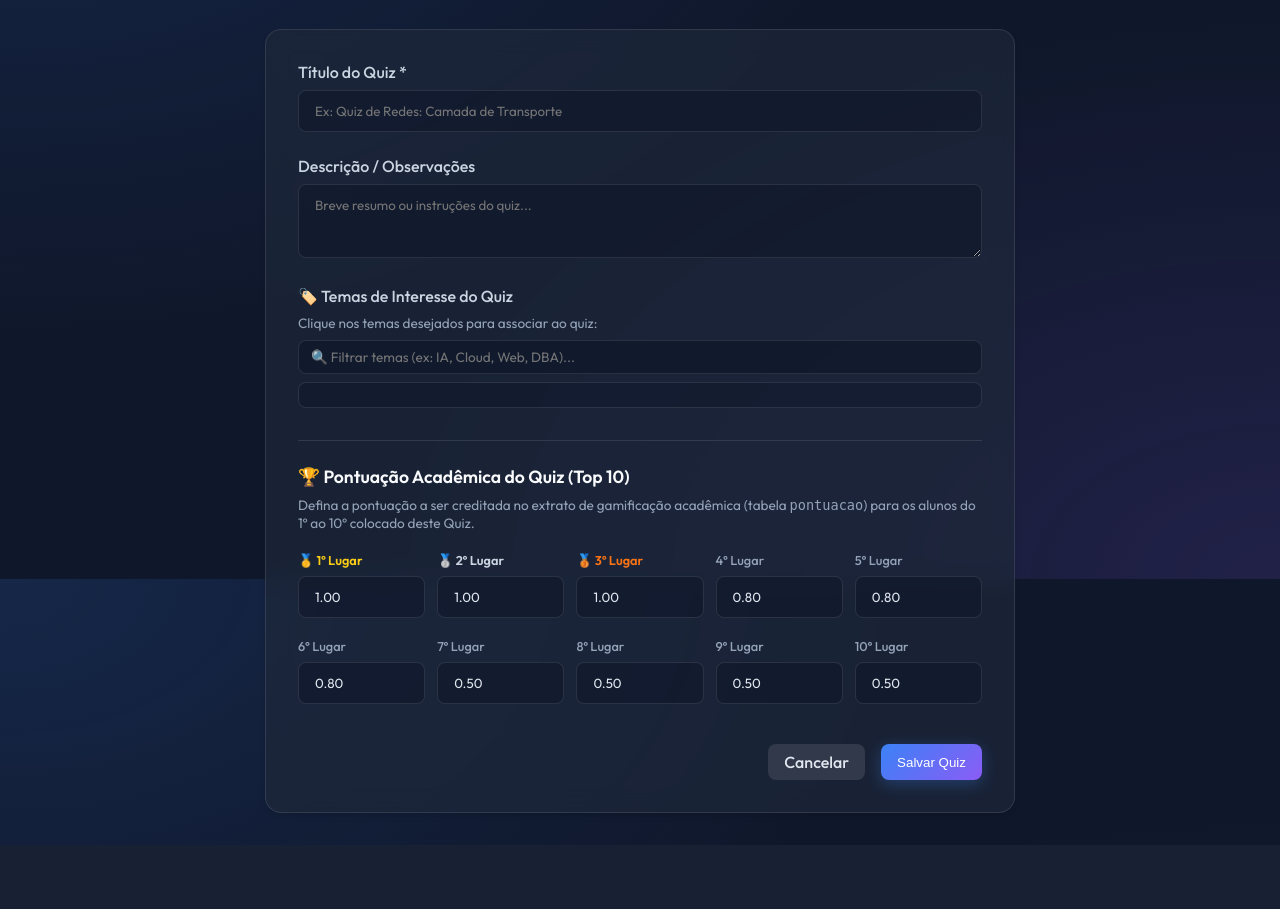
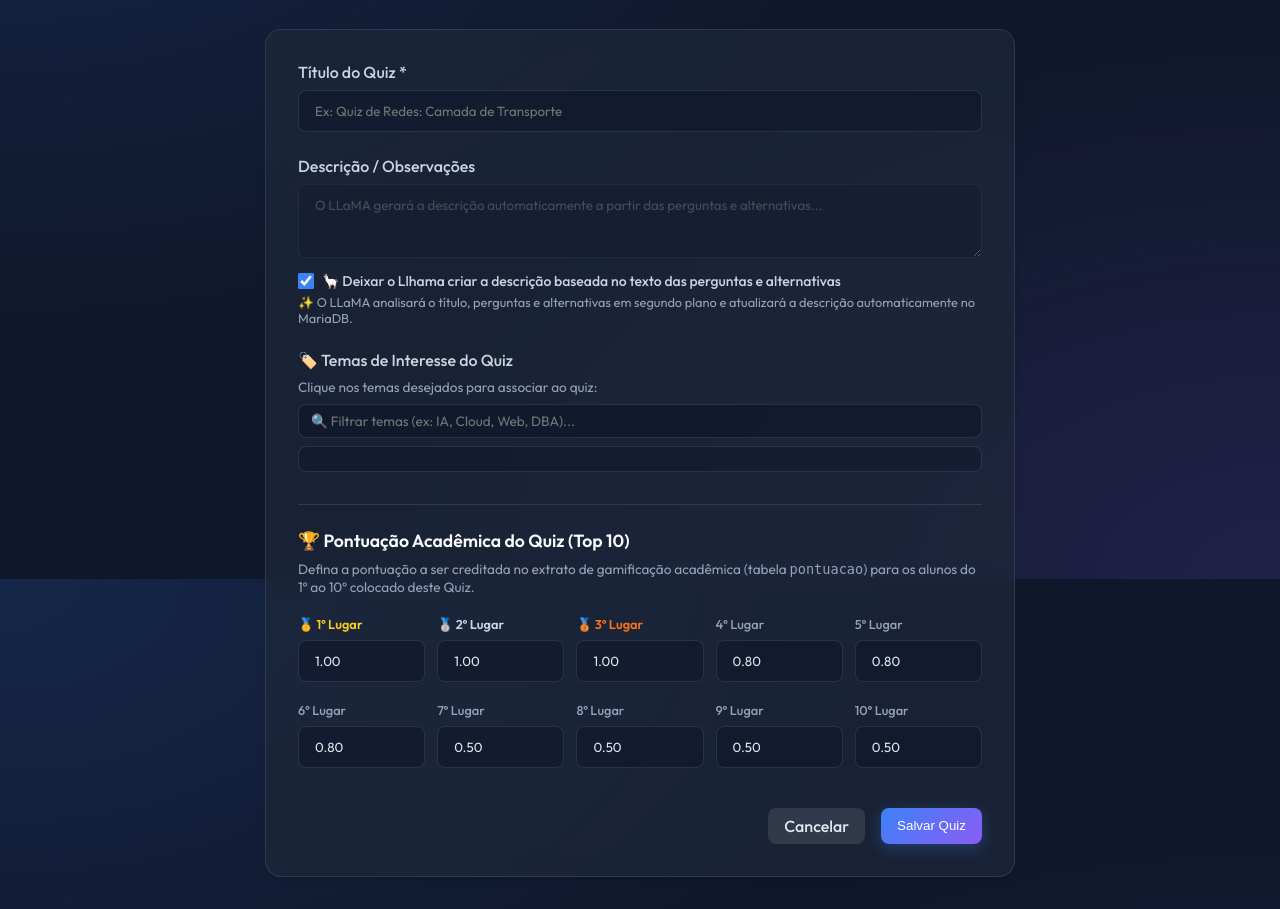
Before and after one commit to hpoyatos/pyAnimaGamification, a Flask app: page /quiz/new in a window 1280 px wide. Shown: the part 221-1130 px from the top of the page. Before the commit the page ends 1036 px from the top, so only its background shows below. Run offline with Flask 3, Linux system fonts and the light colour scheme; some libraries are stand-ins or nearby versions.

Commit message:
feat: add asynchronous LLM-powered quiz description generation via Ollama

```diff
--- a/forms/quiz_form.py
+++ b/forms/quiz_form.py
@@ -1,8 +1,9 @@
 from flask_wtf import FlaskForm
 from wtforms import (
     StringField, TextAreaField, IntegerField, DecimalField,
-    RadioField, SelectMultipleField, SubmitField, DateTimeLocalField
+    RadioField, SelectMultipleField, SubmitField, DateTimeLocalField, BooleanField
 )
+
 from wtforms.validators import DataRequired, Length, Optional, NumberRange
 from wtforms_sqlalchemy.fields import QuerySelectField
 from models.quiz import Quiz, QuizPergunta, TemaInteresse
@@ -21,8 +22,13 @@ def get_temas():
 class QuizForm(FlaskForm):
     quiz_titulo = StringField('Título do Quiz', validators=[DataRequired(), Length(max=150)])
     quiz_descricao = TextAreaField('Descrição / Observações', validators=[Optional()])
+    gerar_descricao_ia = BooleanField(
+        'Deixar o Llhama criar a descrição baseada no texto das perguntas e alternativas',
+        default=True
+    )
     temas = SelectMultipleField('Temas de Interesse', coerce=int, validators=[Optional()])
     perguntas_selecionadas = SelectMultipleField('Perguntas do Banco', coerce=int, validators=[Optional()])
+
 
     # Pontos Top 10 acadêmicos no Quiz
     pontos_1_lugar = DecimalField('1º Lugar (pts)', default=1.00, places=2, validators=[DataRequired()])
--- a/templates/quiz/form.html
+++ b/templates/quiz/form.html
@@ -57,11 +57,22 @@
 
         <div class="form-group">
             <label for="quiz_descricao">{{ form.quiz_descricao.label.text }}</label>
-            {{ form.quiz_descricao(rows=3, placeholder="Breve resumo ou instruções do quiz...") }}
+            {{ form.quiz_descricao(id="quiz_descricao", rows=3, placeholder="Breve resumo ou instruções do quiz...") }}
             {% for error in form.quiz_descricao.errors %}
                 <span class="error-msg">{{ error }}</span>
             {% endfor %}
+
+            <div class="checkbox-group" style="margin-top: 0.6rem; display: flex; align-items: center; gap: 0.5rem;">
+                {{ form.gerar_descricao_ia(id="gerar_descricao_ia") }}
+                <label for="gerar_descricao_ia" style="font-weight: 500; font-size: 0.875rem; color: #cbd5e1; cursor: pointer; margin-bottom: 0;">
+                    🦙 {{ form.gerar_descricao_ia.label.text }}
+                </label>
+            </div>
+            <small id="ia_hint" style="color: #94a3b8; font-size: 0.8rem; display: block; margin-top: 0.25rem;">
+                ✨ O LLaMA analisará o título, perguntas e alternativas em segundo plano e atualizará a descrição automaticamente no MariaDB.
+            </small>
         </div>
+
 
         <div class="form-group">
             <label>🏷️ Temas de Interesse do Quiz</label>
@@ -176,6 +187,35 @@
 </div>
 
 <script>
+function toggleQuizDescricao() {
+    const chk = document.getElementById('gerar_descricao_ia');
+    const txtArea = document.getElementById('quiz_descricao');
+    const hint = document.getElementById('ia_hint');
+    if (!chk || !txtArea) return;
+
+    if (chk.checked) {
+        txtArea.disabled = true;
+        txtArea.style.opacity = '0.5';
+        txtArea.style.cursor = 'not-allowed';
+        txtArea.placeholder = "O LLaMA gerará a descrição automaticamente a partir das perguntas e alternativas...";
+        if (hint) hint.style.display = 'block';
+    } else {
+        txtArea.disabled = false;
+        txtArea.style.opacity = '1';
+        txtArea.style.cursor = 'text';
+        txtArea.placeholder = "Breve resumo ou instruções do quiz...";
+        if (hint) hint.style.display = 'none';
+    }
+}
+
+document.addEventListener('DOMContentLoaded', function() {
+    const chk = document.getElementById('gerar_descricao_ia');
+    if (chk) {
+        chk.addEventListener('change', toggleQuizDescricao);
+        toggleQuizDescricao();
+    }
+});
+
 function updatePillState(checkbox) {
     const badge = document.getElementById('badge_' + checkbox.id);
     if (badge) {
@@ -200,4 +240,5 @@ function filterTemas() {
     });
 }
 </script>
+
 {% endblock %}
--- a/views/quiz_view.py
+++ b/views/quiz_view.py
@@ -21,6 +21,56 @@ def list_quizes():
     quizes = Quiz.query.order_by(Quiz.data_criacao.desc()).all()
     return render_template('quiz/list.html', quizes=quizes)
 
+import threading
+import logging
+from utils.llm_helper import gerar_descricao_quiz
+from flask import current_app
+
+logger = logging.getLogger("views.quiz_view")
+
+def _disparar_geracao_descricao_quiz_async(app, quiz_id, titulo, perguntas_data):
+    """
+    Executa a chamada ao LLaMA em segundo plano (thread daemon) para não travar
+    a resposta HTTP do Flask e atualiza o campo quiz_descricao no MariaDB.
+    """
+    def _worker():
+        with app.app_context():
+            try:
+                logger.info(f"[LLaMA Quiz #{quiz_id}] Iniciando geração assíncrona de descrição...")
+                descricao_gerada = gerar_descricao_quiz(titulo, perguntas_data)
+
+                if descricao_gerada:
+                    # Busca o registro atualizado na sessão do banco
+                    quiz_obj = Quiz.query.get(quiz_id)
+                    if quiz_obj:
+                        quiz_obj.quiz_descricao = descricao_gerada
+                        db.session.commit()
+                        logger.info(f"[LLaMA Quiz #{quiz_id}] Descrição atualizada com sucesso no MariaDB!")
+            except Exception as e:
+                logger.error(f"[LLaMA Quiz #{quiz_id}] Erro na geração assíncrona de descrição: {e}")
+
+    thread = threading.Thread(target=_worker, daemon=True)
+    thread.start()
+
+def _extrair_perguntas_para_ia(quiz_obj, selected_ids=None):
+    """Extrai enunciados e alternativas formatados para envio ao prompt do LLaMA."""
+    perguntas_lista = []
+
+    if selected_ids:
+        perguntas = QuizPergunta.query.filter(QuizPergunta.pergunta_id.in_(selected_ids)).all()
+    else:
+        perguntas = quiz_obj.perguntas if quiz_obj else []
+
+    for p in perguntas:
+        alts = []
+        for a in p.alternativas:
+            alts.append({'letra': a.alternativa_letra, 'texto': a.alternativa_texto})
+        perguntas_lista.append({
+            'enunciado': p.pergunta_enunciado,
+            'alternativas': alts
+        })
+    return perguntas_lista
+
 @quiz_ui_bp.route('/new', methods=['GET', 'POST'])
 def create_quiz():
     form = QuizForm()
@@ -31,9 +81,13 @@ def create_quiz():
     form.perguntas_selecionadas.choices = [(p.pergunta_id, f"#{p.pergunta_id} - {p.pergunta_enunciado[:60]}...") for p in perguntas_banco]
 
     if form.validate_on_submit():
+        descricao_inicial = form.quiz_descricao.data
+        if form.gerar_descricao_ia.data:
+            descricao_inicial = "⏳ Gerando descrição inteligente com LLaMA a partir das perguntas..."
+
         novo_quiz = Quiz(
             quiz_titulo=form.quiz_titulo.data,
-            quiz_descricao=form.quiz_descricao.data,
+            quiz_descricao=descricao_inicial,
             pontos_1_lugar=form.pontos_1_lugar.data,
             pontos_2_lugar=form.pontos_2_lugar.data,
             pontos_3_lugar=form.pontos_3_lugar.data,
@@ -55,7 +109,16 @@ def create_quiz():
 
         db.session.add(novo_quiz)
         db.session.commit()
-        flash('Quiz criado com sucesso! Você pode gerenciar as perguntas associadas.', 'success')
+
+        # Dispara geração assíncrona pelo LLaMA se solicitado
+        if form.gerar_descricao_ia.data:
+            perguntas_dados = _extrair_perguntas_para_ia(novo_quiz, form.perguntas_selecionadas.data)
+            app = current_app._get_current_object()
+            _disparar_geracao_descricao_quiz_async(app, novo_quiz.quiz_id, novo_quiz.quiz_titulo, perguntas_dados)
+            flash('Quiz criado com sucesso! O LLaMA está gerando a descrição detalhada em segundo plano.', 'success')
+        else:
+            flash('Quiz criado com sucesso! Você pode gerenciar as perguntas associadas.', 'success')
+
         return redirect(url_for('quiz_ui.list_perguntas', quiz_id=novo_quiz.quiz_id))
 
     return render_template('quiz/form.html', form=form, title='Novo Quiz')
@@ -73,10 +136,13 @@ def edit_quiz(quiz_id):
     if request.method == 'GET':
         form.temas.data = [t.temas_interesse_id for t in quiz.temas]
         form.perguntas_selecionadas.data = [p.pergunta_id for p in quiz.perguntas]
+        form.gerar_descricao_ia.data = False # Na edição, padrão desmarcado para não sobrescrever sem querer
 
     if form.validate_on_submit():
         quiz.quiz_titulo = form.quiz_titulo.data
-        quiz.quiz_descricao = form.quiz_descricao.data
+        if not form.gerar_descricao_ia.data:
+            quiz.quiz_descricao = form.quiz_descricao.data
+
         quiz.pontos_1_lugar = form.pontos_1_lugar.data
         quiz.pontos_2_lugar = form.pontos_2_lugar.data
         quiz.pontos_3_lugar = form.pontos_3_lugar.data
@@ -99,10 +165,20 @@ def edit_quiz(quiz_id):
             quiz.perguntas = []
 
         db.session.commit()
-        flash('Quiz atualizado com sucesso!', 'success')
+
+        # Dispara atualização assíncrona pelo LLaMA se marcado na edição
+        if form.gerar_descricao_ia.data:
+            perguntas_dados = _extrair_perguntas_para_ia(quiz, form.perguntas_selecionadas.data)
+            app = current_app._get_current_object()
+            _disparar_geracao_descricao_quiz_async(app, quiz.quiz_id, quiz.quiz_titulo, perguntas_dados)
+            flash('Quiz atualizado! O LLaMA foi acionado em segundo plano para reescrever e atualizar a descrição no banco.', 'info')
+        else:
+            flash('Quiz atualizado com sucesso!', 'success')
+
         return redirect(url_for('quiz_ui.list_quizes'))
 
     return render_template('quiz/form.html', form=form, title='Editar Quiz', quiz=quiz)
+
 
 @quiz_ui_bp.route('/<int:quiz_id>/delete', methods=['POST'])
 def delete_quiz(quiz_id):
```
Also changed, not shown: utils/llm_helper.py (+73 -3 lines).
